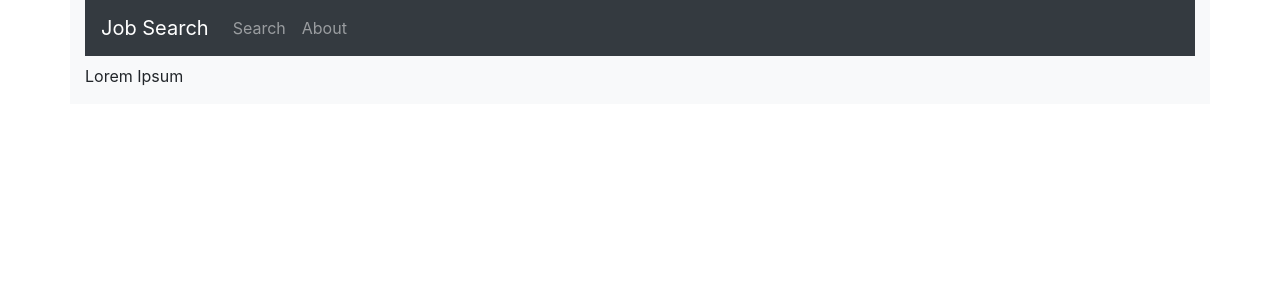
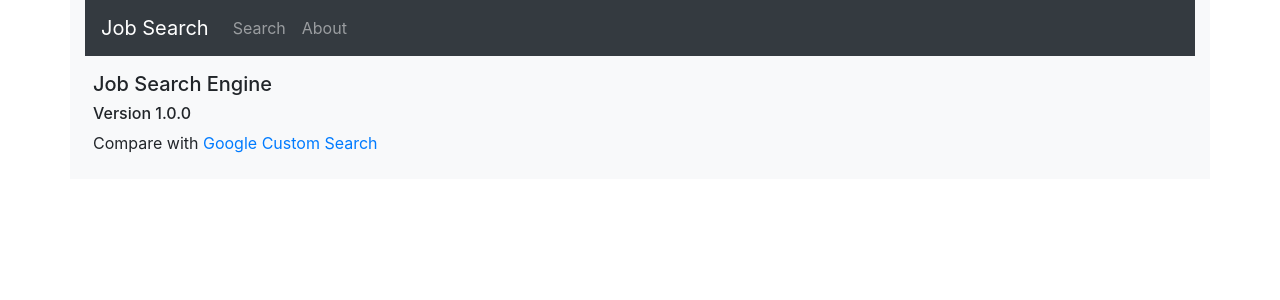
Before and after one commit to yasithdev/job-search-engine, a Next.js app in the folder webui/: page /about in a window 1280 px wide. Shown: the top 300 px of the page. Built offline with nearby package versions, Linux system fonts and the light colour scheme.

Commit message:
UI tweaks

```diff
--- a/webui/components/PageContainer.js
+++ b/webui/components/PageContainer.js
@@ -12,7 +12,7 @@ const PageContainer = (props) => (
     <Header />
     <div className="row">
       <div className="col">
-        {props.children}
+        <div className="p-2">{props.children}</div>
       </div>
     </div>
   </div>
--- a/webui/components/SearchBar.js
+++ b/webui/components/SearchBar.js
@@ -1,8 +1,8 @@
 const SearchBar = (props) => (
-    <form action="/search" method="get">
+    <form action="/search" method="get" className="mb-0 pb-0">
         <div className="form-group">
             <div className="input-group">
-                <input type="text" className="form-control" name="query" placeholder="Enter search keyword(s)" defaultValue={props.text}></input>
+                <input type="text" className="form-control" name="query" placeholder="Search" defaultValue={props.text}></input>
                 <i className="fa fa-search" style={{position: "absolute", right: "10px", top: "10px", zIndex: "5"}}></i>
             </div>
             <input type="submit" value="Search" hidden></input>
--- a/webui/pages/about.js
+++ b/webui/pages/about.js
@@ -1,8 +1,11 @@
 import PageContainer from '../components/PageContainer';
+import Link from 'next/link'
 
 const Page = () => (
     <PageContainer>
-        <p className="">Lorem Ipsum</p>
+        <h5>Job Search Engine</h5>
+        <h6>Version 1.0.0</h6>
+        <p>Compare with <Link href="https://cse.google.com/cse?cx=011774890396222229159:paktbcelgau"><a target="_blank">Google Custom Search</a></Link></p>
     </PageContainer>
 )
 
```
Also changed, not shown: webui/pages/search.js (+6 -2 lines).
